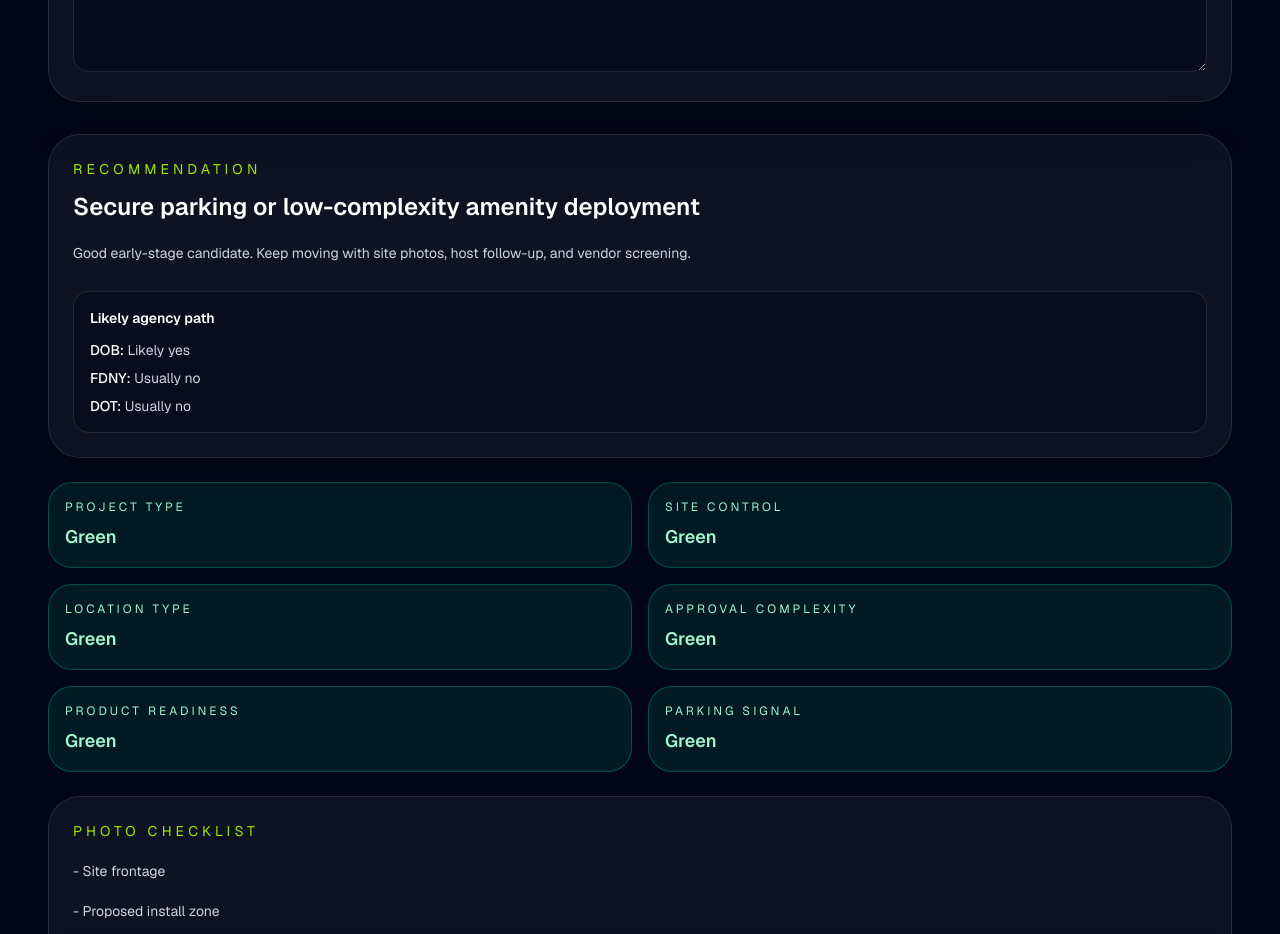
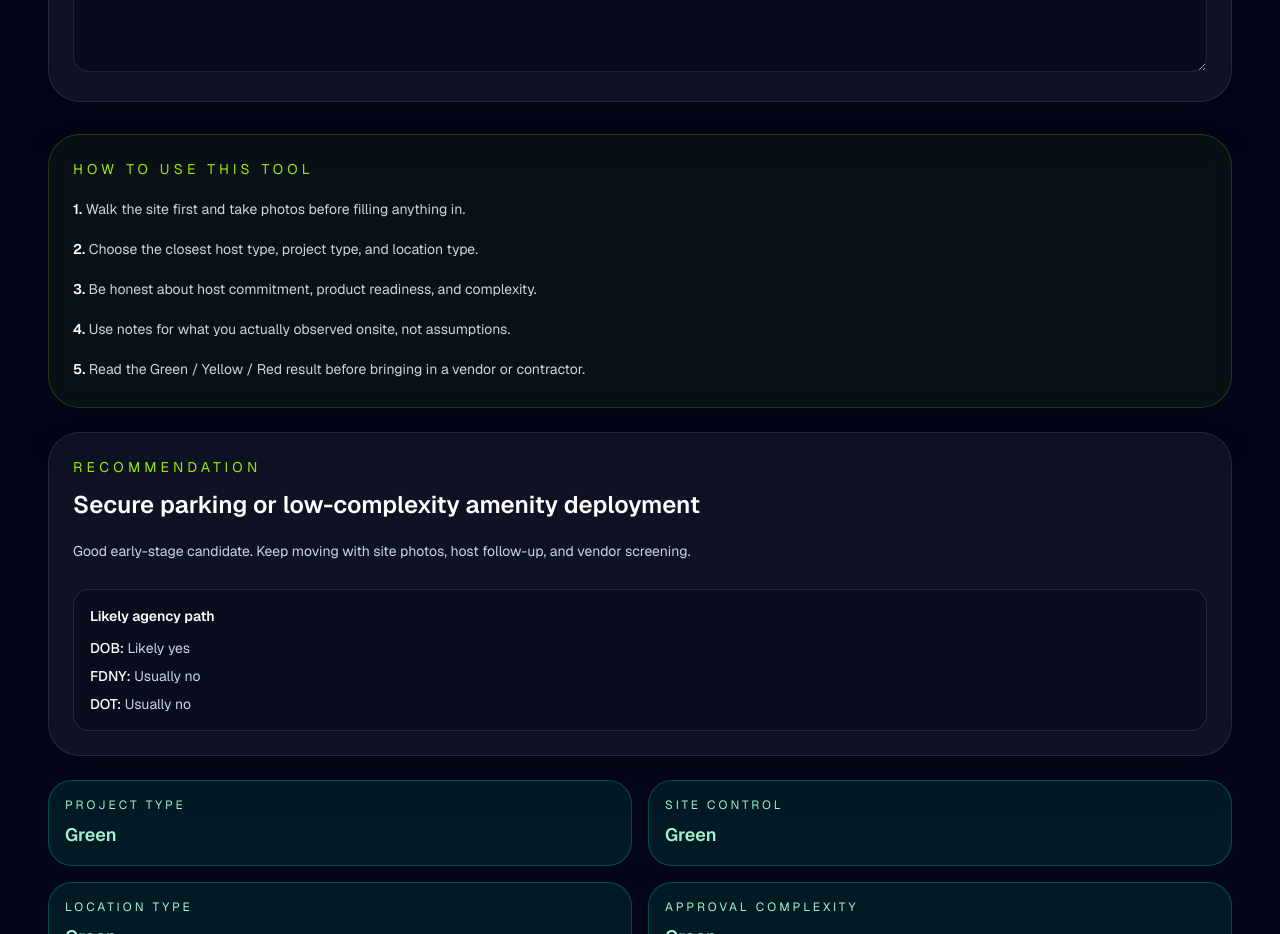
Before and after one commit to JMB929/jetizon-site, a Next.js app: page /onsite-assistant in a window 1280 px wide. Shown: the part 1260-2194 px from the top of the page. Built offline with nearby package versions, Linux system fonts and the light colour scheme.

Commit message:
Add onsite assistant usage guide

```diff
--- a/app/components/onsite-assistant.tsx
+++ b/app/components/onsite-assistant.tsx
@@ -164,6 +164,14 @@ export default function OnsiteAssistant() {
     "Sidewalk, curb, or access conditions",
   ];
 
+  const usageSteps = [
+    "Walk the site first and take photos before filling anything in.",
+    "Choose the closest host type, project type, and location type.",
+    "Be honest about host commitment, product readiness, and complexity.",
+    "Use notes for what you actually observed onsite, not assumptions.",
+    "Read the Green / Yellow / Red result before bringing in a vendor or contractor.",
+  ];
+
   return (
     <div className="grid gap-8 lg:grid-cols-[1.05fr,0.95fr]">
       <div className="rounded-[2rem] border border-white/10 bg-white/5 p-6 shadow-2xl backdrop-blur">
@@ -318,6 +326,20 @@ export default function OnsiteAssistant() {
       </div>
 
       <div className="space-y-6">
+        <div className="rounded-[2rem] border border-lime-400/20 bg-lime-400/5 p-6 shadow-2xl backdrop-blur">
+          <p className="text-sm uppercase tracking-[0.3em] text-lime-400">
+            How to use this tool
+          </p>
+          <ol className="mt-4 space-y-3 text-sm leading-7 text-slate-300">
+            {usageSteps.map((step, index) => (
+              <li key={step}>
+                <span className="font-semibold text-white">{index + 1}.</span>{" "}
+                {step}
+              </li>
+            ))}
+          </ol>
+        </div>
+
         <div className="rounded-[2rem] border border-white/10 bg-white/5 p-6 shadow-2xl backdrop-blur">
           <p className="text-sm uppercase tracking-[0.3em] text-lime-400">
             Recommendation
```
